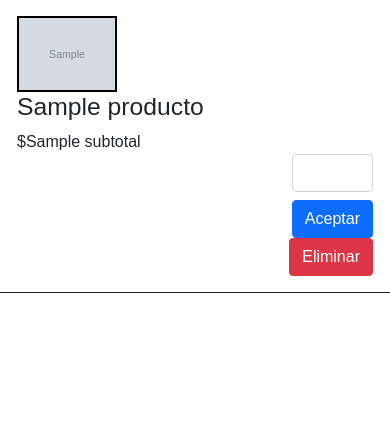
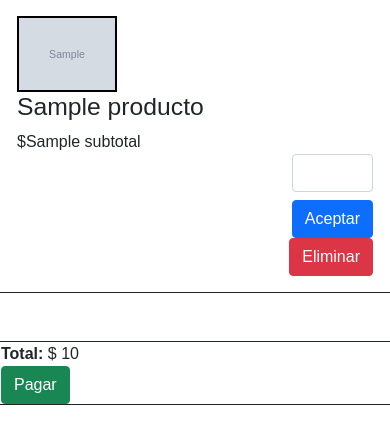
Before and after one commit to law153/Ferremas, a Django app: template core/templates/core/carrito.html in a window 390 px wide. Shown: the part 189-633 px from the top of the page. Run offline with Django 4.2, Linux system fonts and the light colour scheme; the template is opened without the code that fills it: most values are stand-ins (such as "Sample title", 1, 10 or a date in 2020); grey boxes marked "Sample" are stand-in pictures.

Commit message:
agregada seccion pagar

```diff
--- a/core/templates/core/carrito.html
+++ b/core/templates/core/carrito.html
@@ -45,7 +45,19 @@
 
 
         {% endfor %}
-
+        <div class="row mt-5 border border-dark">
+            <div class="col-md-2"></div>
+            <div class="col-md-4 d-flex justify-content">
+                <p class="mb-0"><strong>Total:</strong> $ {{ venta.total }}</p>
+            </div>
+            <div class="col-md-4 d-flex justify-content">
+                <form name="pagar-form" id="pagar-boton" method="POST" action="#">
+                    {% csrf_token %}
+                    <button type="submit" class="btn btn-success ml-2">Pagar</button>
+                </form>
+            </div>
+            <div class="col-md-2"></div>
+        </div>
 
     {% endif %}
 {% endblock cuerpo %}
```
